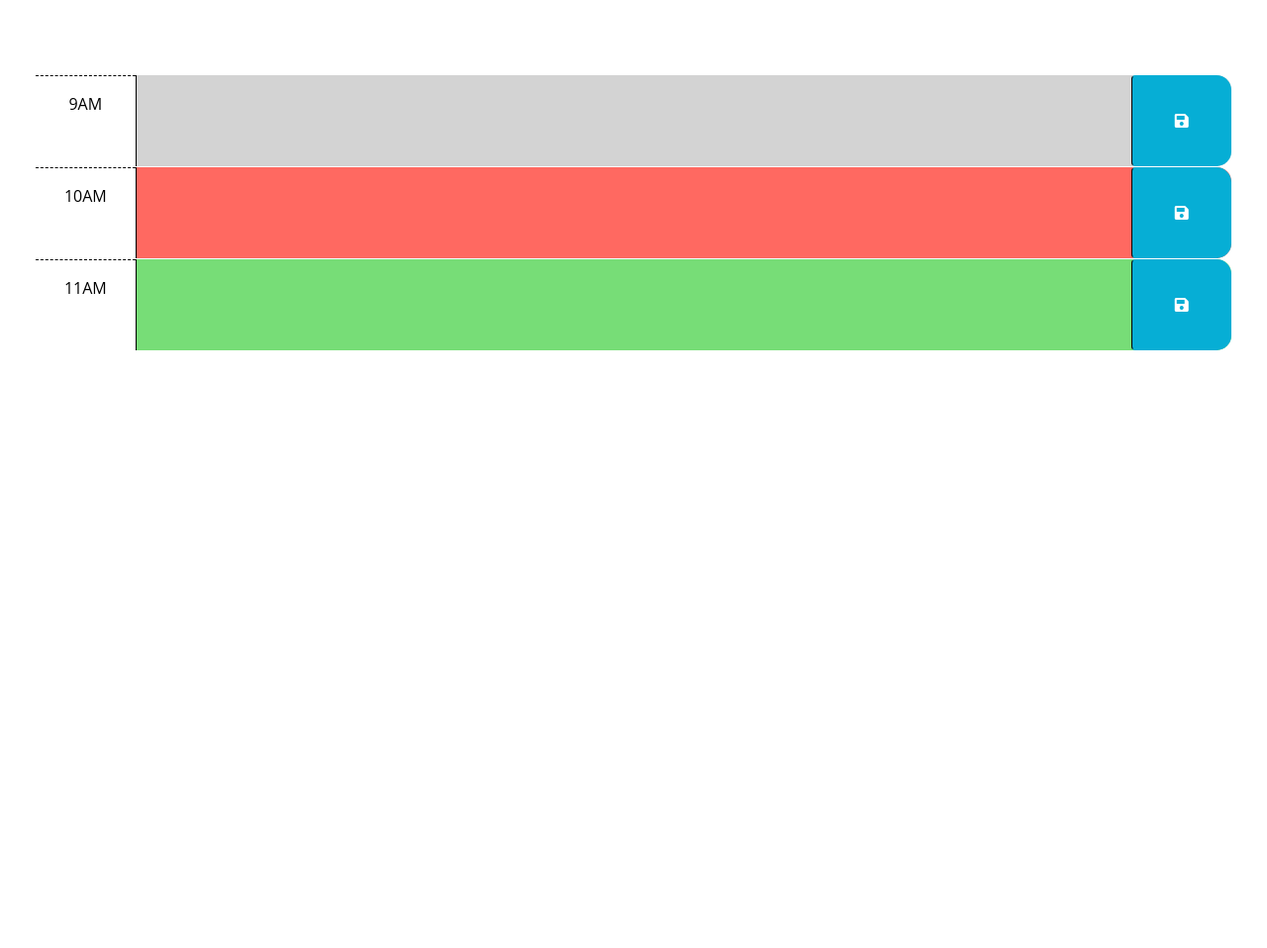
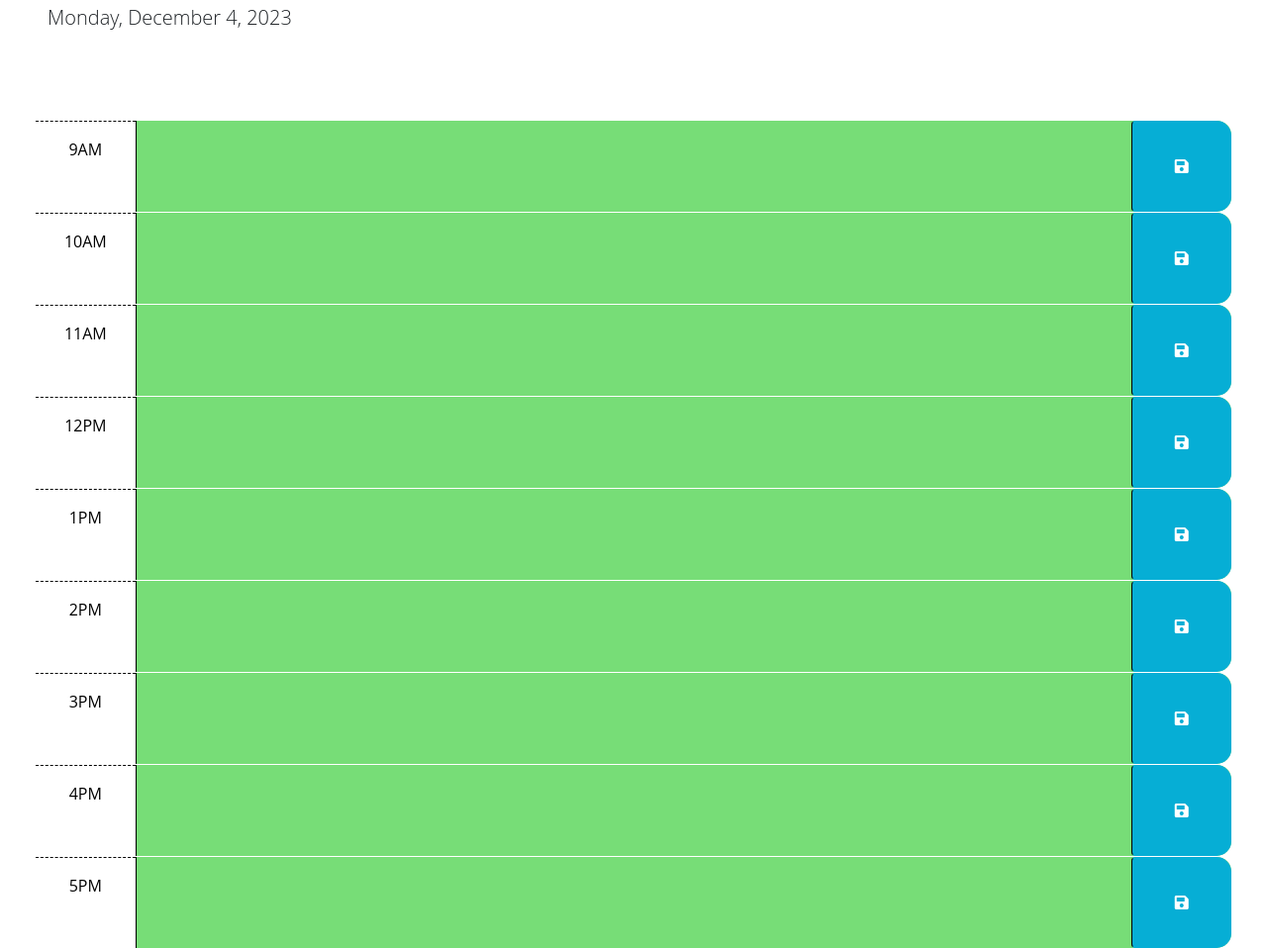
Before and after one commit to rbracker/workday-planner, a plain HTML site: page Develop/index.html in a window 1280 px wide. Shown: the part 176-1134 px from the top of the page at 99% size. Before the commit the page ends 800 px from the top, so only its background shows below. Drawn offline with nearby package versions, Linux system fonts and the light colour scheme.

Commit message:
updated html and js file

```diff
--- a/Develop/index.html
+++ b/Develop/index.html
@@ -67,6 +67,54 @@
           <i class="fas fa-save" aria-hidden="true"></i>
         </button>
       </div>
+
+      <div id="hour-12" class="row time-block future">
+        <div class="col-2 col-md-1 hour text-center py-3">12PM</div>
+        <textarea class="col-8 col-md-10 description" rows="3"> </textarea>
+        <button class="btn saveBtn col-2 col-md-1" aria-label="save">
+          <i class="fas fa-save" aria-hidden="true"></i>
+        </button>
+      </div>
+
+      <div id="hour-1" class="row time-block future">
+        <div class="col-2 col-md-1 hour text-center py-3">1PM</div>
+        <textarea class="col-8 col-md-10 description" rows="3"> </textarea>
+        <button class="btn saveBtn col-2 col-md-1" aria-label="save">
+          <i class="fas fa-save" aria-hidden="true"></i>
+        </button>
+      </div>
+
+      <div id="hour-2" class="row time-block future">
+        <div class="col-2 col-md-1 hour text-center py-3">2PM</div>
+        <textarea class="col-8 col-md-10 description" rows="3"> </textarea>
+        <button class="btn saveBtn col-2 col-md-1" aria-label="save">
+          <i class="fas fa-save" aria-hidden="true"></i>
+        </button>
+      </div>
+
+      <div id="hour-3" class="row time-block future">
+        <div class="col-2 col-md-1 hour text-center py-3">3PM</div>
+        <textarea class="col-8 col-md-10 description" rows="3"> </textarea>
+        <button class="btn saveBtn col-2 col-md-1" aria-label="save">
+          <i class="fas fa-save" aria-hidden="true"></i>
+        </button>
+      </div>
+
+      <div id="hour-4" class="row time-block future">
+        <div class="col-2 col-md-1 hour text-center py-3">4PM</div>
+        <textarea class="col-8 col-md-10 description" rows="3"> </textarea>
+        <button class="btn saveBtn col-2 col-md-1" aria-label="save">
+          <i class="fas fa-save" aria-hidden="true"></i>
+        </button>
+      </div>
+
+      <div id="hour-5" class="row time-block future">
+        <div class="col-2 col-md-1 hour text-center py-3">5PM</div>
+        <textarea class="col-8 col-md-10 description" rows="3"> </textarea>
+        <button class="btn saveBtn col-2 col-md-1" aria-label="save">
+          <i class="fas fa-save" aria-hidden="true"></i>
+        </button>
+      </div>
     </div>
 
     <script src="https://cdnjs.cloudflare.com/ajax/libs/jquery/3.2.1/jquery.min.js"></script>
@@ -74,6 +122,6 @@
     integrity="sha256-iu/zLUB+QgISXBLCW/mcDi/rnf4m4uEDO0wauy76x7U="
     crossorigin="anonymous"></script>
 
-    <script src="script.js"></script>
+    <script src="./script.js"></script>
   </body>
 </html>
--- a/Develop/script.js
+++ b/Develop/script.js
@@ -1,23 +1,47 @@
-// Wrap all code that interacts with the DOM in a call to jQuery to ensure that
-// the code isn't run until the browser has finished rendering all the elements
-// in the html.
 $(function () {
-  // TODO: Add a listener for click events on the save button. This code should
-  // use the id in the containing time-block as a key to save the user input in
-  // local storage. HINT: What does `this` reference in the click listener
-  // function? How can DOM traversal be used to get the "hour-x" id of the
-  // time-block containing the button that was clicked? How might the id be
-  // useful when saving the description in local storage?
-  //
-  // TODO: Add code to apply the past, present, or future class to each time
-  // block by comparing the id to the current hour. HINTS: How can the id
-  // attribute of each time-block be used to conditionally add or remove the
-  // past, present, and future classes? How can Day.js be used to get the
-  // current hour in 24-hour time?
-  //
-  // TODO: Add code to get any user input that was saved in localStorage and set
-  // the values of the corresponding textarea elements. HINT: How can the id
-  // attribute of each time-block be used to do this?
-  //
-  // TODO: Add code to display the current date in the header of the page.
+  // Add click event listener for the save button
+  $(".saveBtn").on("click", function () {
+    // Use DOM traversal to get the id of the containing time-block
+    var timeBlockId = $(this).closest(".time-block").attr("id");
+
+    // Get user input from the textarea within this time-block
+    var userInput = $(this).siblings(".description").val();
+
+    // Save the user input in local storage using the time block id as a key
+    localStorage.setItem(timeBlockId, userInput);
+  });
+
+  // Get the current hour using Day.js in 24-hour format
+  var currentHour = dayjs().format("H");
+
+  // Iterate over each time block
+  $(".time-block").each(function () {
+    // Get the hour from the time block's id
+    var blockHour = parseInt($(this).attr("id").split("-")[1]);
+
+    // Compare the time block hour with the current hour
+    if (blockHour < currentHour) {
+      // If the block hour is in the past
+      $(this).addClass("past");
+    } else if (blockHour == currentHour) {
+      // If the block hour is the current hour
+      $(this).addClass("present");
+    } else {
+      // If the block hour is in the future
+      $(this).addClass("future");
+    }
+
+    // Get the time block id
+    var timeBlockId = $(this).attr("id");
+
+    // Get user input from localStorage using the time block id as the key
+    var savedInput = localStorage.getItem(timeBlockId);
+
+    // Set the textarea value with the saved input
+    $(this).find(".description").val(savedInput);
+  });
+
+  // Display the current date in the header
+  var currentDate = dayjs().format("dddd, MMMM D, YYYY");
+  $("#currentDay").text(currentDate);
 });
```
Also changed, not shown: README.md.
